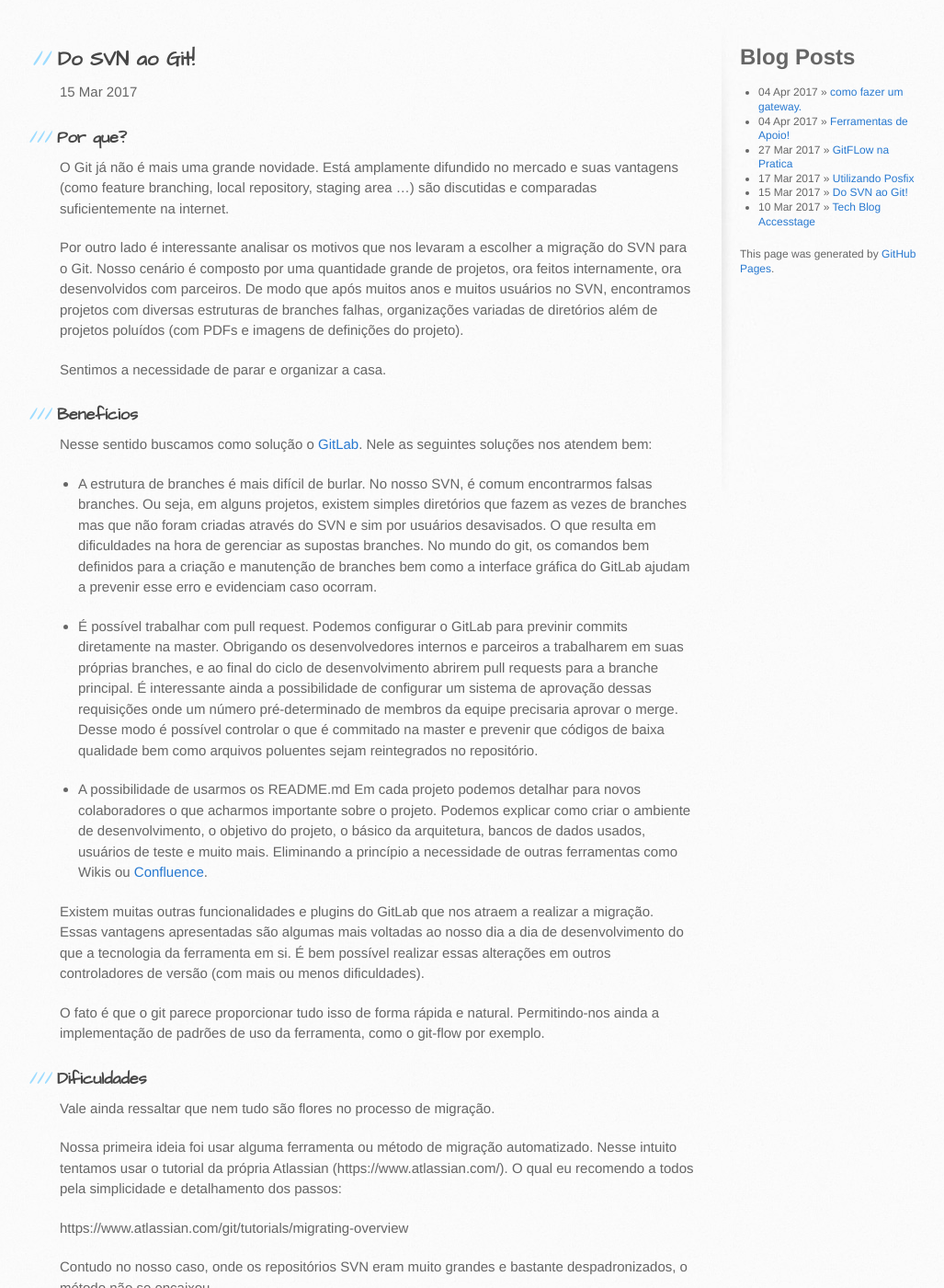
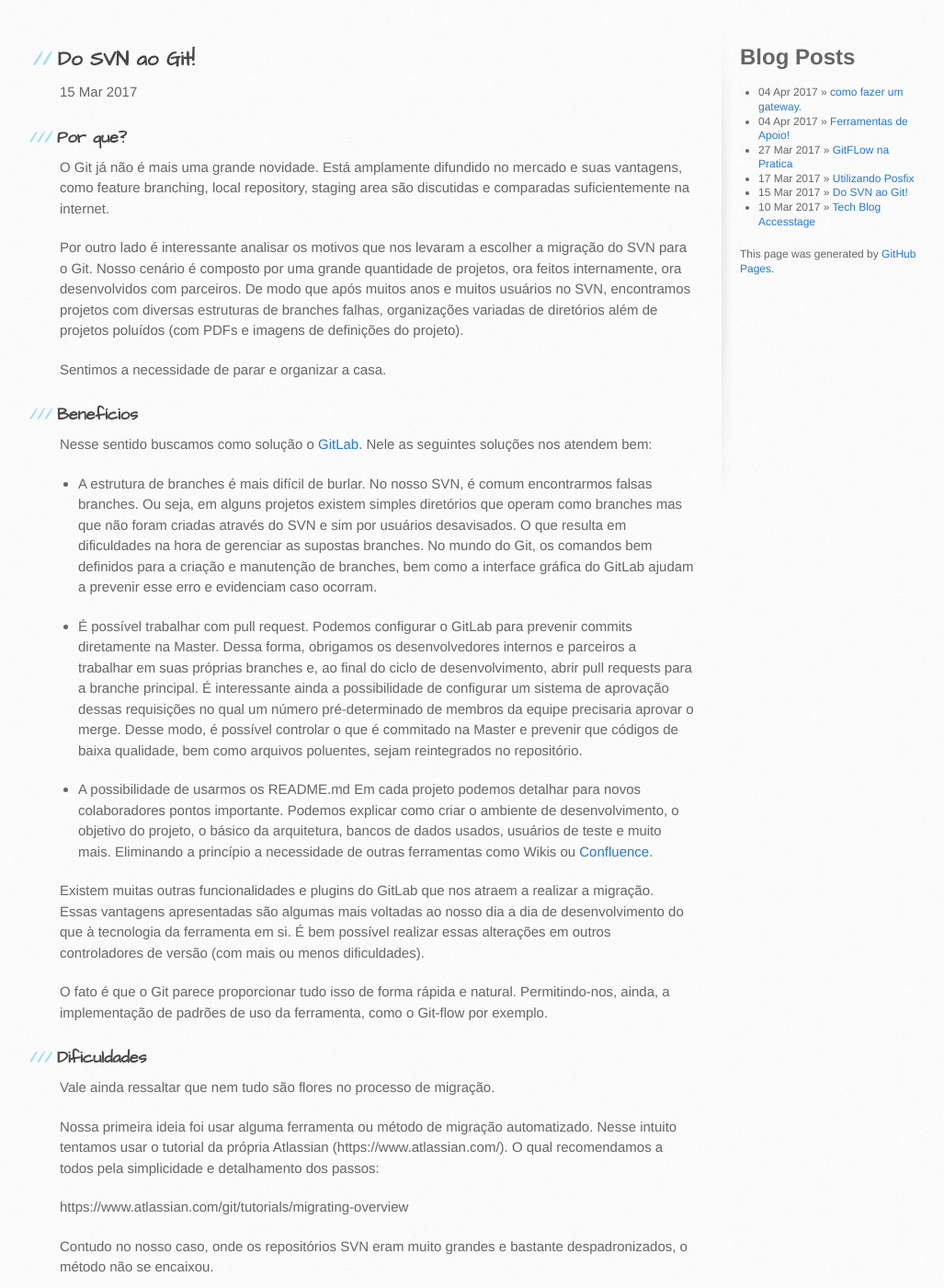
Before and after one commit to accesstage/accesstage.github.io, a Jekyll site: the page built from _posts/2017-03-15-do-svn-ao-git.md, in a window 1280 px wide and 1400 px high, scrolled down 308 px. Shown: the whole window at 92% size, without its empty margins (105-1132 px from the left). Built offline with Jekyll 4.4.1, drawn with Linux system fonts in a browser that asks for light colours; a script that is not in the unit is left out; comment, search, counter and statistics services are not loaded; some of the changed text lies outside the part shown.

Commit message:
Update 2017-03-15-do-svn-ao-git.md

```diff
--- a/_posts/2017-03-15-do-svn-ao-git.md
+++ b/_posts/2017-03-15-do-svn-ao-git.md
@@ -6,10 +6,10 @@
 ---
 
 ### Por que?
-O Git já não é mais uma grande novidade. Está amplamente difundido no mercado e suas vantagens (como feature branching, local repository, staging area ...) são discutidas e comparadas suficientemente na internet.
+O Git já não é mais uma grande novidade. Está amplamente difundido no mercado e suas vantagens, como feature branching, local repository, staging area são discutidas e comparadas suficientemente na internet.
 
 Por outro lado é interessante analisar os motivos que nos levaram a escolher a migração do SVN para o Git.
-Nosso cenário é composto por uma quantidade grande de projetos, ora feitos internamente, ora desenvolvidos com parceiros. De modo que após muitos anos e muitos usuários no SVN, encontramos projetos com diversas estruturas de branches falhas, organizações variadas de diretórios além de projetos poluídos (com PDFs e imagens de definições do projeto).
+Nosso cenário é composto por uma grande quantidade de projetos, ora feitos internamente, ora desenvolvidos com parceiros. De modo que após muitos anos e muitos usuários no SVN, encontramos projetos com diversas estruturas de branches falhas, organizações variadas de diretórios além de projetos poluídos (com PDFs e imagens de definições do projeto).
 
 Sentimos a necessidade de parar e organizar a casa.
 
@@ -18,40 +18,41 @@
 Nesse sentido buscamos como solução o [GitLab](https://about.gitlab.com/). Nele as seguintes soluções nos atendem bem:
 
 * A estrutura de branches é mais difícil de burlar.
-No nosso SVN, é comum encontrarmos falsas branches. Ou seja, em alguns projetos, existem simples diretórios que fazem as vezes de branches mas que não foram criadas através do SVN e sim por usuários desavisados. O que resulta em dificuldades na hora de gerenciar as supostas branches.
-No mundo do git, os comandos bem definidos para a criação e manutenção de branches bem como a interface gráfica do GitLab ajudam a prevenir esse erro e evidenciam caso ocorram.
+No nosso SVN, é comum encontrarmos falsas branches. Ou seja, em alguns projetos existem simples diretórios que operam como branches mas que não foram criadas através do SVN e sim por usuários desavisados. O que resulta em dificuldades na hora de gerenciar as supostas branches.
+No mundo do Git, os comandos bem definidos para a criação e manutenção de branches, bem como a interface gráfica do GitLab ajudam a prevenir esse erro e evidenciam caso ocorram.
 
 * É possível trabalhar com pull request.
-Podemos configurar o GitLab para previnir commits diretamente na master. Obrigando os desenvolvedores internos e parceiros a trabalharem em suas próprias branches, e ao final do ciclo de desenvolvimento abrirem pull requests para a branche principal.
-É interessante ainda a possibilidade de configurar um sistema de aprovação dessas requisições onde um número pré-determinado de membros da equipe precisaria aprovar o merge.
-Desse modo é possível controlar o que é commitado na master e prevenir que códigos de baixa qualidade bem como arquivos poluentes sejam reintegrados no repositório.
+Podemos configurar o GitLab para prevenir commits diretamente na Master. Dessa forma, obrigamos os desenvolvedores internos e parceiros a trabalhar em suas próprias branches e, ao final do ciclo de desenvolvimento, abrir pull requests para a branche principal.
+É interessante ainda a possibilidade de configurar um sistema de aprovação dessas requisições no qual um número pré-determinado de membros da equipe precisaria aprovar o merge.
+Desse modo, é possível controlar o que é commitado na Master e prevenir que códigos de baixa qualidade, bem como arquivos poluentes, sejam reintegrados no repositório.
 
 * A possibilidade de usarmos os README.md
-Em cada projeto podemos detalhar para novos colaboradores o que acharmos importante sobre o projeto. Podemos explicar como criar o ambiente de desenvolvimento, o objetivo do projeto, o básico da arquitetura, bancos de dados usados, usuários de teste e muito mais. Eliminando a princípio a necessidade de outras ferramentas como Wikis ou [Confluence](https://www.atlassian.com/software/confluence).
+Em cada projeto podemos detalhar para novos colaboradores pontos importante. Podemos explicar como criar o ambiente de desenvolvimento, o objetivo do projeto, o básico da arquitetura, bancos de dados usados, usuários de teste e muito mais. Eliminando a princípio a necessidade de outras ferramentas como Wikis ou [Confluence](https://www.atlassian.com/software/confluence).
 
-Existem muitas outras funcionalidades e plugins do GitLab que nos atraem a realizar a migração. Essas vantagens apresentadas são algumas mais voltadas ao nosso dia a dia de desenvolvimento do que a tecnologia da ferramenta em si. É bem possível realizar essas alterações em outros controladores de versão (com mais ou menos dificuldades).
+Existem muitas outras funcionalidades e plugins do GitLab que nos atraem a realizar a migração. Essas vantagens apresentadas são algumas mais voltadas ao nosso dia a dia de desenvolvimento do que à tecnologia da ferramenta em si. É bem possível realizar essas alterações em outros controladores de versão (com mais ou menos dificuldades).
 
-O fato é que o git parece proporcionar tudo isso de forma rápida e natural. Permitindo-nos ainda a implementação de padrões de uso da ferramenta, como o git-flow por exemplo.
+O fato é que o Git parece proporcionar tudo isso de forma rápida e natural. Permitindo-nos, ainda, a implementação de padrões de uso da ferramenta, como o Git-flow por exemplo.
 
 ### Dificuldades
 
 Vale ainda ressaltar que nem tudo são flores no processo de migração.
 
-Nossa primeira ideia foi usar alguma ferramenta ou método de migração automatizado. Nesse intuito tentamos usar o tutorial da própria Atlassian (https://www.atlassian.com/). O qual eu recomendo a todos pela simplicidade e detalhamento dos passos:
+Nossa primeira ideia foi usar alguma ferramenta ou método de migração automatizado. Nesse intuito tentamos usar o tutorial da própria Atlassian (https://www.atlassian.com/). O qual recomendamos a todos pela simplicidade e detalhamento dos passos:
 
 https://www.atlassian.com/git/tutorials/migrating-overview
 
 Contudo no nosso caso, onde os repositórios SVN eram muito grandes e bastante despadronizados, o método não se encaixou.
 
-Ficou claro para a equipe que a migração deveria ser feita de modo manual e gradual. Onde para cada projeto que fôssemos dar manutenção, precisaríamos reorganizá-los e subir no git individualmente como um novo projeto.
+Ficou claro para a equipe que a migração deveria ser feita de modo manual e gradual. Onde para cada projeto que fôssemos dar manutenção, precisaríamos reorganizá-los e subir no Git individualmente como um novo projeto.
 
-Acredito que nenhum método automático garante mais qualidade do que esse no que tange a estrutura do repositório. Mas é preciso tomar alguns cuidados a seguir por esse caminho:
+Acreditamos que nenhum método automático garante mais qualidade do que esse no que tange à estrutura do repositório. Mas é preciso tomar alguns cuidados a seguir por esse caminho:
 
 * Adicionar tempo de migração às nossas estimativas de tarefas
-* É preciso manter os projetos no SVN para consultarmos o histórico de alterações por pelo menos um ano. Bloqueando as permissões de escrita aos projetos no SVN.
+* Manter os projetos no SVN para consulta de histórico de alterações por pelo menos um ano.
+* Bloquer as permissões de escrita aos projetos no SVN.
 
-Até o momento desse post eu conto 14 projetos já migrados desde que começamos esse empreendimento a cerca de um mês. O resultado observado neles é bem satisfatório.
+Até o momento desse post, contabilizamos 14 projetos já migrados desde que começamos esse empreendimento (há cerca de um mês). O resultado observado neles é bem satisfatório.
 
-Um outro aspecto notável em uma mudança como essas é a capacitação do time. Nem todos tem uma boa experiência com a ferramenta. Pretendemos organizar um treinamento interno e acreditamos que com o tempo e melhor conhecimento da ferramenta por parte de todos, o número de projetos migrados por mês cresça.
+Um outro aspecto notável em uma mudança como essa é a capacitação do time. Nem todos possuem familiaridade com a ferramenta, por isso organizaremos um treinamento interno e acreditamos que, com o tempo e melhor conhecimento da ferramenta por parte de todos, o número de projetos migrados por mês cresça.
 
 O passo a seguir é tentar tirar proveito da integração do Git com o [Maven-SCM](https://maven.apache.org/scm/). As dificuldades e benefícios nessa missão vocês conferem em um próximo post.
```
